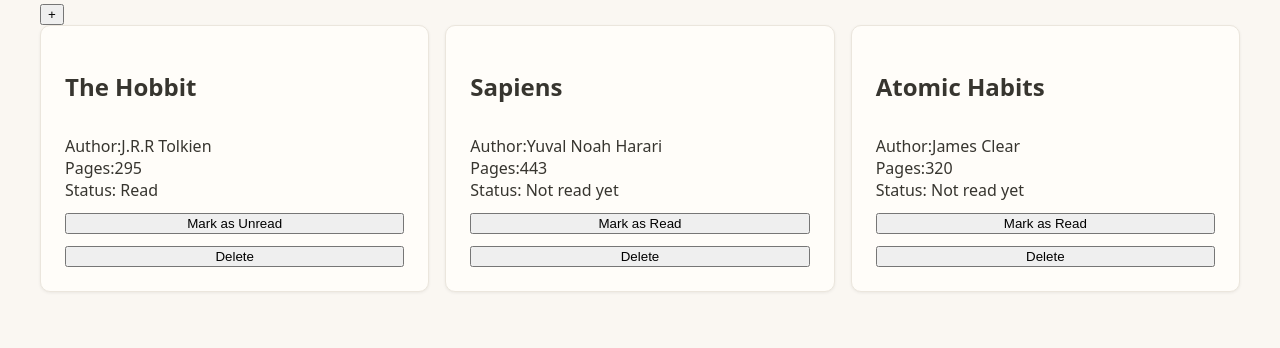
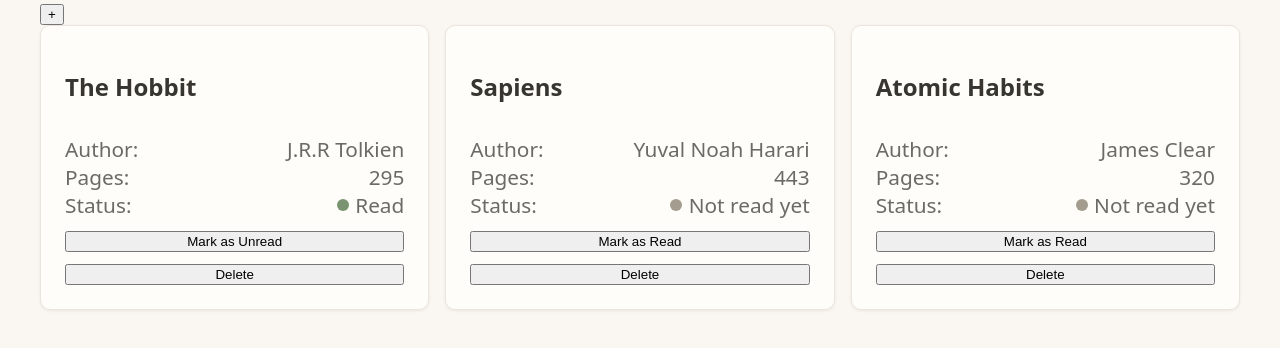
Before and after one commit to malvin149/library, a plain HTML site: page index.html in a window 1280 px wide. Shown: the part 126-474 px from the top of the page. Drawn offline with Linux system fonts and the light colour scheme.

Commit message:
Style info rows and status indicator dot

```diff
--- a/style.css
+++ b/style.css
@@ -38,3 +38,31 @@ h1 {
     padding: 1.5rem;
     box-shadow: 0 1px 3px rgba(55, 53, 47, 0.08);
 }
+
+.info-row {
+    display: flex;
+    justify-content: space-between;
+    color: #6b6a67;
+    font-size: 1.3rem;
+}
+
+.status-wrapper {
+    display: flex;
+    align-items: center;
+    gap: 0.4rem;
+}
+
+.status-dot {
+    width: 12px;
+    height: 12px;
+    border-radius: 50%;
+    display: inline-block;
+}
+
+.status-read {
+    background-color: #7a9471;
+}
+
+.status-unread {
+    background-color: #a39c8f;
+}
```
